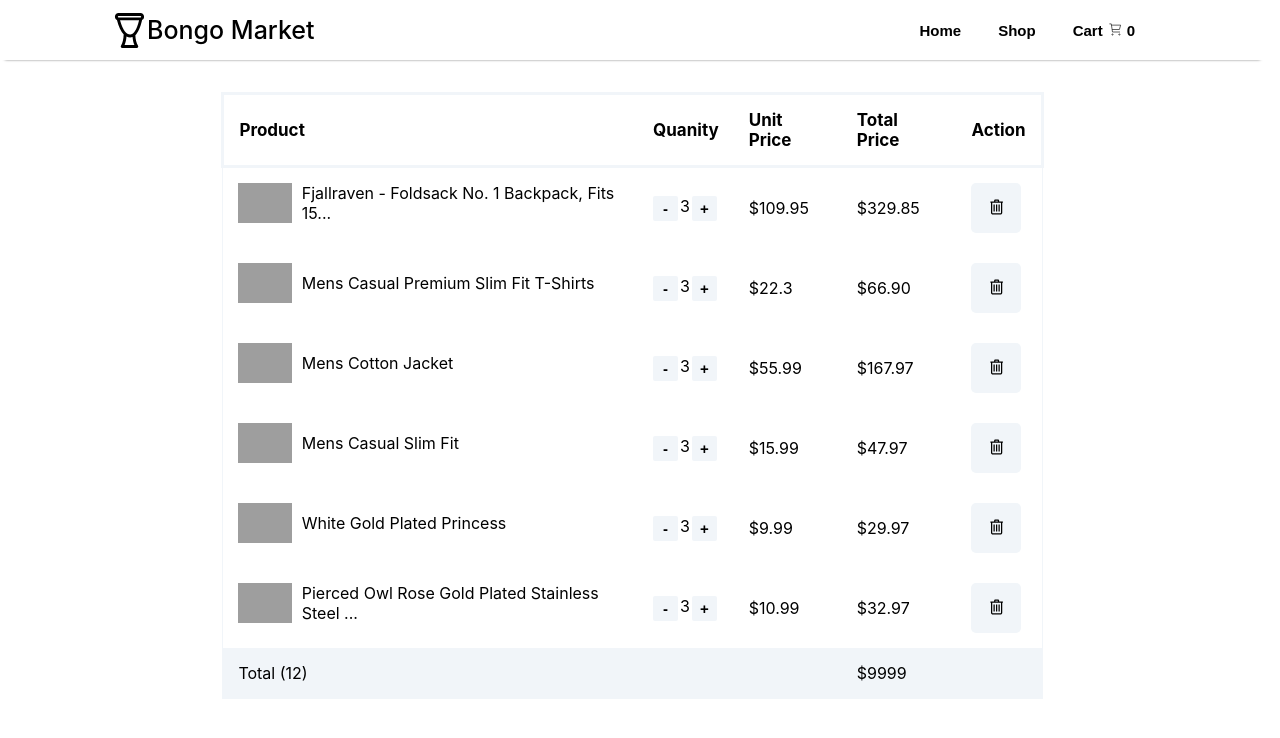
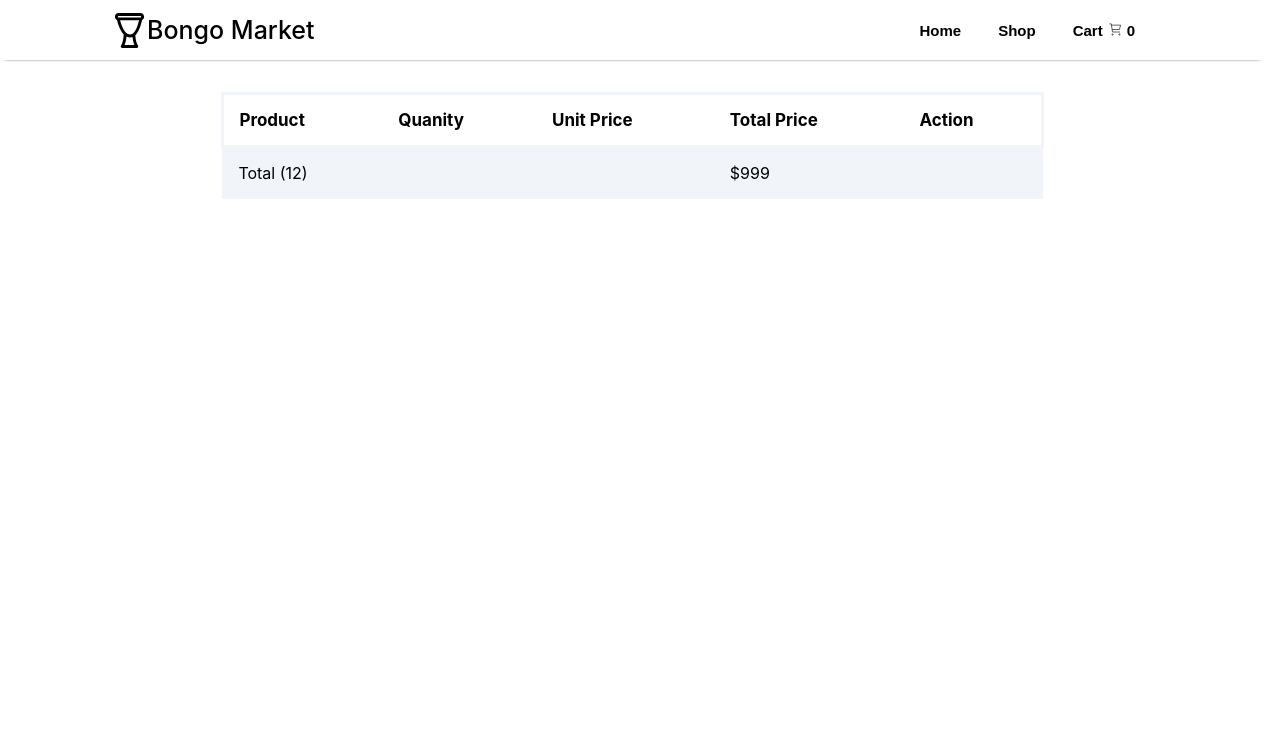
Before and after one commit to brendanjlee/storeApp, a React (Vite) app: page /cart in a window 1280 px wide. Shown: the top 738 px of the page. Built offline with nearby package versions, Linux system fonts and the light colour scheme; grey boxes are pictures that could not be loaded.

Commit message:
Add context

```diff
--- a/src/App.jsx
+++ b/src/App.jsx
@@ -1,15 +1,71 @@
-import { Outlet } from "react-router-dom";
+import { BrowserRouter as Router, Routes, Route } from "react-router-dom";
+import { useState, createContext } from "react";
 import "./styles/App.css";
-import Nav from "./components/Nav";
-import Home from "./components/Home";
+import Home from "./components/Home.jsx";
+import Shop from "./components/Shop.jsx";
+import Cart from "./components/Cart.jsx";
+import ProductPage from "./components/Product.jsx";
+
+const ShopContext = createContext({
+  cartItems: [],
+  cartCount: 0,
+  addToCart: () => {},
+  removeFromCart: () => {},
+  adjustCount: () => {},
+});
 
 const App = () => {
+  const [cartItems, setCartItems] = useState([]);
+  const [cartCount, setCartCount] = useState(0);
+
+  const addToCart = (item) => {
+    const duplicate = cartItems.some((cartItem) => cartItem.id === item.id);
+    if (duplicate) {
+      adjustCount(item);
+    } else {
+      setCartCount(cartCount + 1);
+      setCartItems([...cartItems, item]);
+    }
+  };
+
+  const removeFromCart = (id) => {
+    console.log("Remove from Cart");
+    setCartCount(cartCount - 1);
+    setCartItems(cartItems.filter((item) => item.id != id));
+  };
+
+  const adjustCount = (item) => {
+    const newCart = cartItems.map((cartItem) => {
+      if (cartItem.id == item.id) {
+        cartItem.quantity += item.quantity;
+        return cartItem;
+      } else {
+        return cartItem;
+      }
+    });
+    setCartItems(newCart);
+  };
+
   return (
-    <>
-      <Nav />
-      <Outlet />
-    </>
+    <ShopContext.Provider
+      value={{
+        cartItems,
+        cartCount,
+        addToCart,
+        removeFromCart,
+        adjustCount,
+      }}
+    >
+      <Router>
+        <Routes>
+          <Route path="/" element={<Home />} />
+          <Route path="shop" element={<Shop />} />
+          <Route path="cart" element={<Cart />} />
+          <Route path="product/:productId" element={<ProductPage />} />
+        </Routes>
+      </Router>
+    </ShopContext.Provider>
   );
 };
 
-export default App;
+export { App, ShopContext };
--- a/src/components/Cart.jsx
+++ b/src/components/Cart.jsx
@@ -1,8 +1,8 @@
+import { useContext } from "react";
+import { ShopContext } from "../App";
 import Nav from "./Nav";
 import TrashIcon from "../assets/TrashIcon.svg?react";
 import "../styles/Cart.css";
-
-import { cartItems } from "../items";
 
 const CartProductCell = ({ title, imageUrl }) => {
   const maxStrLen = 45;
@@ -29,16 +29,16 @@ const CartQuantityCell = ({ quantity }) => {
   );
 };
 
-const CartRow = ({ item }) => {
-  const totalPrice = (item.price * item.cartCount).toFixed(2);
+const CartRow = ({ item, handleRemoveBtn }) => {
+  const totalPrice = (item.price * item.quantity).toFixed(2);
   return (
     <tr key={item.id}>
       <CartProductCell title={item.title} imageUrl={item.image} />
-      <CartQuantityCell quantity={item.cartCount} />
+      <CartQuantityCell quantity={item.quantity} />
       <td>${item.price}</td>
       <td>${totalPrice}</td>
       <td>
-        <button className="cartDelBtn">
+        <button className="cartDelBtn" onClick={() => handleRemoveBtn(item.id)}>
           <TrashIcon />
         </button>
       </td>
@@ -47,6 +47,12 @@ const CartRow = ({ item }) => {
 };
 
 const Cart = () => {
+  const { cartItems, removeFromCart } = useContext(ShopContext);
+
+  const handleRemoveBtn = (id) => {
+    removeFromCart(id);
+  };
+
   return (
     <>
       <Nav />
@@ -63,13 +69,19 @@ const Cart = () => {
           </thead>
           <tbody>
             {cartItems.map((item) => {
-              return <CartRow key={item.id} item={item} />;
+              return (
+                <CartRow
+                  key={item.id}
+                  item={item}
+                  handleRemoveBtn={handleRemoveBtn}
+                />
+              );
             })}
             <tr className="totalRow">
               <td>Total (12)</td>
               <td></td>
               <td></td>
-              <td>$9999</td>
+              <td>${999}</td>
               <td></td>
             </tr>
           </tbody>
--- a/src/components/Nav.jsx
+++ b/src/components/Nav.jsx
@@ -1,9 +1,13 @@
+import { useContext, useState } from "react";
+import { ShopContext } from "../App";
 import { Link } from "react-router-dom";
 import BongoIcon from "../assets/BongoIcon.svg?react";
 import CartIcon from "../assets/CartIcon.svg?react";
 import "../styles/Nav.css";
 
 const Nav = () => {
+  const { cartCount } = useContext(ShopContext);
+
   return (
     <nav className="nav">
       <Link className="linkStyles logoBtn" to="/">
@@ -21,7 +25,7 @@ const Nav = () => {
           <button className="navBtn">
             <span>Cart</span>
             <CartIcon />
-            <span>0</span>
+            <span>{cartCount}</span>
           </button>
         </Link>
       </div>
--- a/src/components/Product.jsx
+++ b/src/components/Product.jsx
@@ -1,11 +1,13 @@
-import { useEffect, useState } from "react";
+import { useEffect, useState, useContext } from "react";
 import { useParams, useNavigate } from "react-router-dom";
+import { ShopContext } from "../App";
 import Nav from "./Nav";
 import BackBtnIcon from "../assets/BackBtn.svg?react";
 import InStockIcon from "../assets/InStock.svg?react";
 import "../styles/ProductPage.css";
 
 const ProductPage = () => {
+  const { addToCart } = useContext(ShopContext);
   const navigate = useNavigate();
   const { productId } = useParams();
   const [count, setCount] = useState(1);
@@ -27,6 +29,12 @@ const ProductPage = () => {
 
   const increment = () => {
     setCount(count + 1);
+  };
+
+  const handleAddToCart = () => {
+    item.quantity = count;
+    addToCart(item);
+    setCount(1);
   };
 
   if (loading)
@@ -65,7 +73,9 @@ const ProductPage = () => {
               </button>
             </div>
             <p>{item.description}</p>
-            <button className="addToCartBtn">Add to Cart</button>
+            <button className="addToCartBtn" onClick={handleAddToCart}>
+              Add to Cart
+            </button>
           </div>
         </div>
       </div>
--- a/src/items.jsx
+++ b/src/items.jsx
@@ -311,48 +311,6 @@ const cartItems = [
       count: 500,
     },
   },
-  {
-    id: 4,
-    cartCount: 3,
-    title: "Mens Casual Slim Fit",
-    price: 15.99,
-    description:
-      "The color could be slightly different between on the screen and in practice. / Please note that body builds vary by person, therefore, detailed size information should be reviewed below on the product description.",
-    category: "men's clothing",
-    image: "https://fakestoreapi.com/img/71YXzeOuslL._AC_UY879_.jpg",
-    rating: {
-      rate: 2.1,
-      count: 430,
-    },
-  },
-  {
-    id: 7,
-    cartCount: 3,
-    title: "White Gold Plated Princess",
-    price: 9.99,
-    description:
-      "Classic Created Wedding Engagement Solitaire Diamond Promise Ring for Her. Gifts to spoil your love more for Engagement, Wedding, Anniversary, Valentine's Day...",
-    category: "jewelery",
-    image: "https://fakestoreapi.com/img/71YAIFU48IL._AC_UL640_QL65_ML3_.jpg",
-    rating: {
-      rate: 3,
-      count: 400,
-    },
-  },
-  {
-    id: 8,
-    cartCount: 3,
-    title: "Pierced Owl Rose Gold Plated Stainless Steel Double",
-    price: 10.99,
-    description:
-      "Rose Gold Plated Double Flared Tunnel Plug Earrings. Made of 316L Stainless Steel",
-    category: "jewelery",
-    image: "https://fakestoreapi.com/img/51UDEzMJVpL._AC_UL640_QL65_ML3_.jpg",
-    rating: {
-      rate: 1.9,
-      count: 100,
-    },
-  },
 ];
 
 export { items, cartItems };
--- a/src/main.jsx
+++ b/src/main.jsx
@@ -1,35 +1,10 @@
 import React from "react";
 import ReactDOM from "react-dom/client";
-import { createBrowserRouter, RouterProvider } from "react-router-dom";
-import App from "./App.jsx";
-import Home from "./components/Home.jsx";
-import Shop from "./components/Shop.jsx";
-import Cart from "./components/Cart.jsx";
-import ProductPage from "./components/Product.jsx";
-
+import { App } from "./App";
 import "./styles/index.css";
-
-const router = createBrowserRouter([
-  {
-    path: "/",
-    element: <Home />,
-  },
-  {
-    path: "shop",
-    element: <Shop />,
-  },
-  {
-    path: "cart",
-    element: <Cart />,
-  },
-  {
-    path: "product/:productId",
-    element: <ProductPage />,
-  },
-]);
 
 ReactDOM.createRoot(document.getElementById("root")).render(
   <React.StrictMode>
-    <RouterProvider router={router} />
+    <App />
   </React.StrictMode>
 );
```
